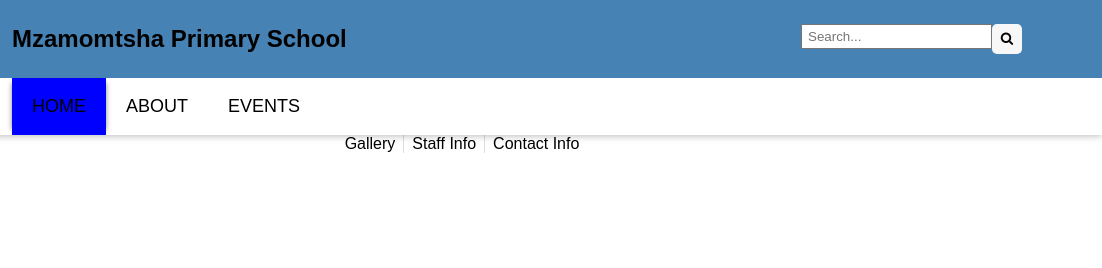
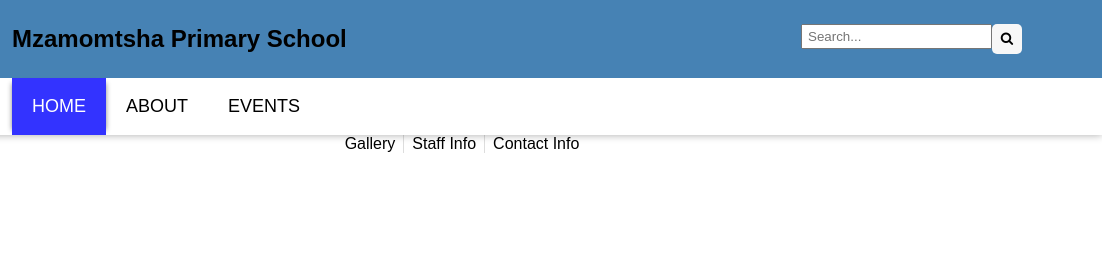
Before and after one commit to ShaqBumz/mzamomtsha-v2, a plain HTML site: page index.html in a window 1280 px wide. In both pictures the pointer is over the link "HOME". Shown: the top 268 px of the page, 178-1280 px from the left. Drawn offline with Linux system fonts and the light colour scheme.

Commit message:
Update styles

```diff
--- a/css/header.css
+++ b/css/header.css
@@ -107,14 +107,10 @@
     font-size: large;
 }
 
-.header-nav .navigation a:hover {
-    background-color: #0000ff;
+#header .header-nav .navigation a:hover {
+    background-color: #33f;
     box-shadow: -5px 0 5px -5px #0007,5px 0 5px -5px #0007;
     color: white;
-}
-
-.header-container a:hover {
-    color: #0000ff !important;
 
     transition: 0.5s all;
     -webkit-transition: 0.5s all;
```
